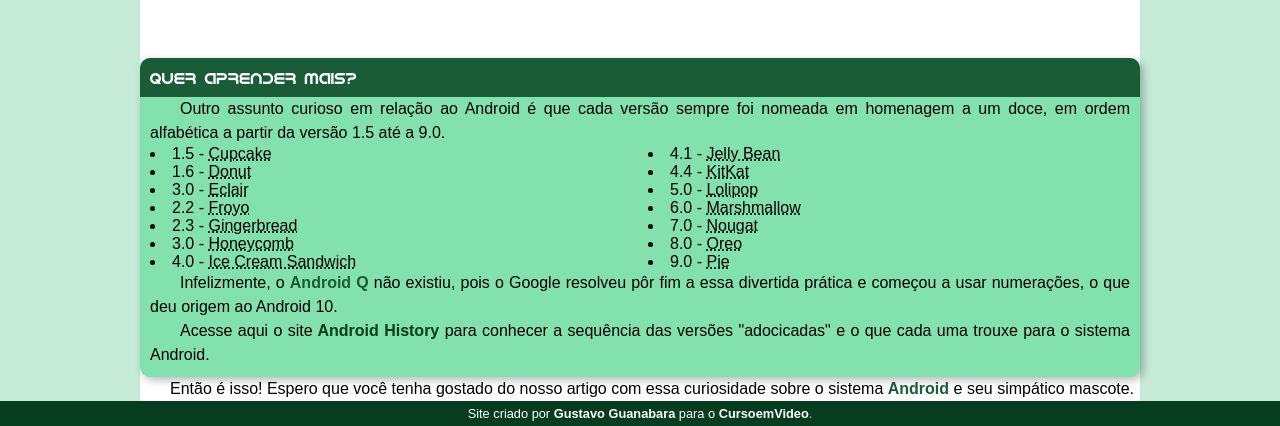
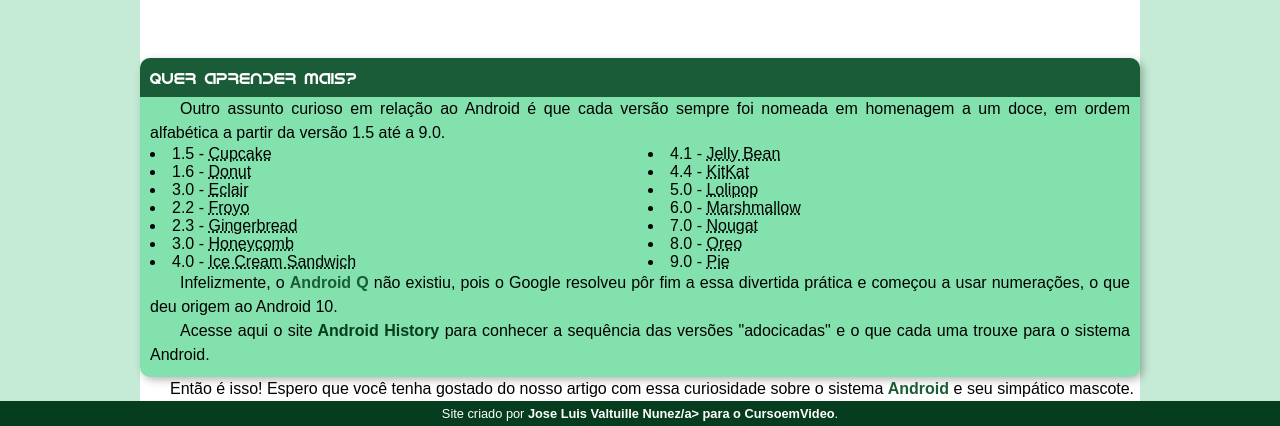
Before and after one commit to jlvnunez/projeto-android, a plain HTML site: page index.html in a window 1280 px wide. Shown: the part 2091-2517 px from the top of the page. Drawn offline with Linux system fonts and the light colour scheme.

Commit message:
Update index.html

```diff
--- a/index.html
+++ b/index.html
@@ -93,7 +93,7 @@
   </article>
 </main>
 
-<footer>Site criado por <a href="https://github.com/gustavoguanabara" target="_blank"">Gustavo Guanabara</a> para o <a href="https://www.youtube.com/c/CursoemV%C3%ADdeo" target="_blank">CursoemVideo</a>.</footer>
+<footer>Site criado por <a href="#" target="_blank"">Jose Luis Valtuille Nunez/a> para o <a href="https://www.youtube.com/c/CursoemV%C3%ADdeo" target="_blank">CursoemVideo</a>.</footer>
 
 </body>
 </html>
```
